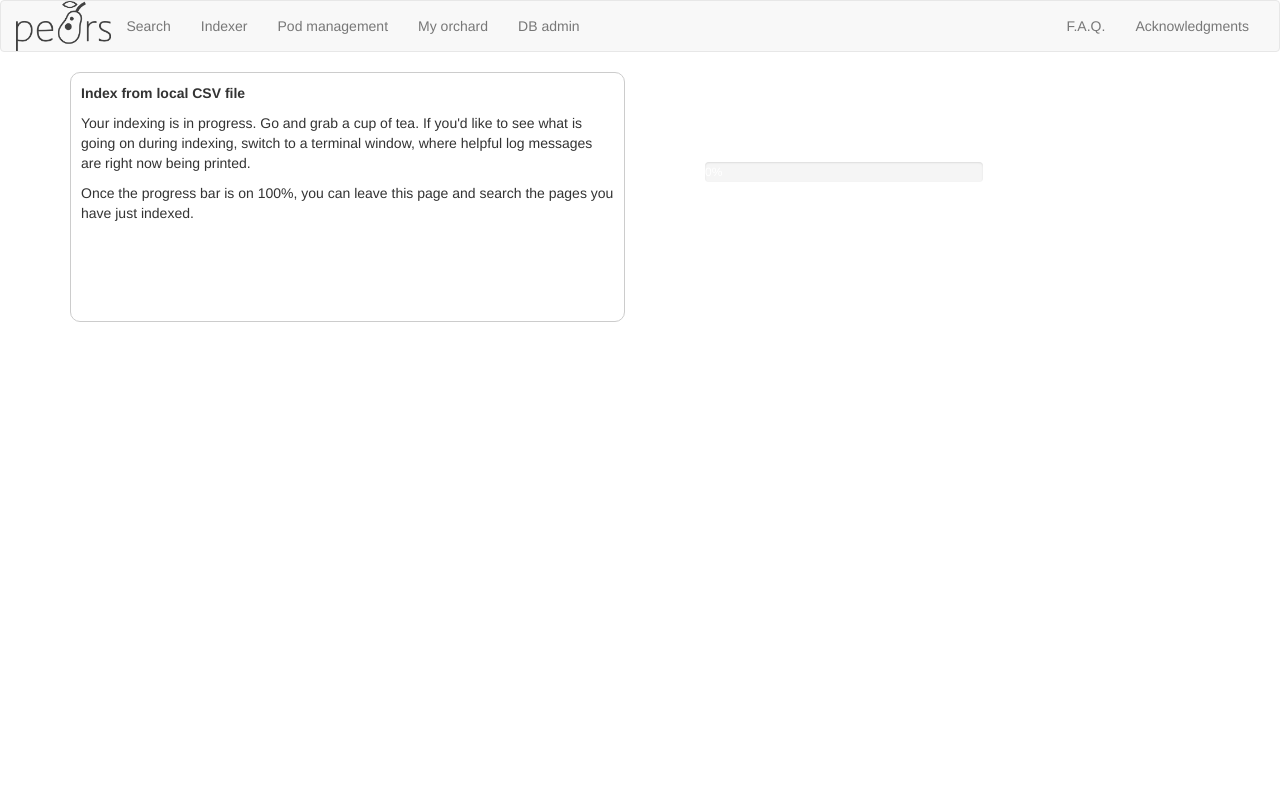
After one commit to PeARSearch/PeARS-lite, a Flask app: template app/templates/indexer/progress_csv.html in a window 1280 px wide. The commit adds this page. Run offline with Flask 2, Linux system fonts and the light colour scheme; the template is opened without the code that fills it, so the values that code supplies are empty; some libraries are stand-ins or nearby versions.

Commit message:
Added csv file processing

```diff
--- a/app/__init__.py
+++ b/app/__init__.py
@@ -67,7 +67,7 @@ admin = Admin(app, name='PeARS DB', template_mode='bootstrap3')
 class UrlsModelView(ModelView):
     list_template = 'admin/pears_list.html'
     column_exclude_list = ['vector']
-    column_searchable_list = ['url', 'title', 'notes', 'pod']
+    column_searchable_list = ['url', 'title', 'doctype', 'notes', 'pod']
     column_editable_list = ['notes']
     can_edit = True
     page_size = 50
--- a/app/indexer/controllers.py
+++ b/app/indexer/controllers.py
@@ -7,7 +7,8 @@ import logging
 import joblib
 import numpy as np
 from scipy import sparse
-from math import ceil
+from pandas import read_csv
+from math import ceil, isnan
 from flask import (Blueprint,
                    flash,
                    request,
@@ -48,15 +49,16 @@ def from_docs():
     if Urls.query.count() == 0:
         init_podsum()
 
-    print("DOC FILE:", request.files['file_source'])
-    if request.files['file_source'].filename[-4:] == ".txt":
+    filename = request.files['file_source'].filename
+    print("DOC FILE:", filename)
+    if filename[-4:] == ".txt":
         keyword = request.form['docs_keyword']
         keyword, lang = get_language(keyword)
         print("LANGUAGE:",lang)
         file = request.files['file_source']
         file.save(join(dir_path, "docs_to_index.txt"))
-        f = open(join(dir_path, "keyword_lang.txt"), 'w')
-        f.write(keyword+'::'+lang+'\n')
+        f = open(join(dir_path, "file_source_info.txt"), 'w')
+        f.write(filename+'::'+keyword+'::'+lang+'\n')
         f.close()
         return render_template('indexer/progress_docs.html')
 
@@ -109,6 +111,22 @@ def from_url():
         f.close()
         return render_template('indexer/progress_url.html', url=u)
 
+@indexer.route("/from_csv", methods=["POST"])
+def from_csv():
+    if Urls.query.count() == 0:
+        init_podsum()
+    filename = request.files['file_source'].filename
+    print("FILE:", filename)
+    if filename[-4:] == ".csv":
+        keyword = request.form['csv_keyword']
+        keyword, lang = get_language(keyword)
+        print("LANGUAGE:",lang)
+        file = request.files['file_source']
+        file.save(join(dir_path, "spreadsheet_to_index.csv"))
+        f = open(join(dir_path, "file_source_info.txt"), 'w')
+        f.write(filename+'::'+keyword+'::'+lang+'\n')
+        f.close()
+        return render_template('indexer/progress_csv.html')
 
 @indexer.route("/from_share", methods=["POST"])
 def from_share():
@@ -171,11 +189,12 @@ def progress_docs():
     logging.debug("Running progress local file")
     def generate():
         kwd = ''
-        lang='en'
+        lang = 'en'
+        doctype = 'doc'
         urls, titles, snippets = readDocs(join(dir_path, "docs_to_index.txt"))
-        f = open(join(dir_path, "keyword_lang.txt"), 'r')
+        f = open(join(dir_path, "file_source_info.txt"), 'r')
         for line in f:
-            kwd,lang = line.rstrip('\n').split('::')
+            source, kwd, lang = line.rstrip('\n').split('::')
         pod_name = kwd+'.npz'
         pod_dir = join(dir_path,'static','pods')
         if not isfile(join(pod_dir,pod_name)):
@@ -186,10 +205,51 @@ def progress_docs():
         c = 0
         for url, title, snippet in zip(urls, titles, snippets):
             print(url,title)
-            success, podsum = mk_page_vector.compute_vectors_local_docs(url, title, snippet, kwd, lang)
+            success, podsum = mk_page_vector.compute_vectors_local_docs(url, doctype, title, snippet, kwd, lang)
             pod_from_file(kwd, 'en', podsum)
             c += 1
             print('###', str(ceil(c / len(urls) * 100)))
             yield "data:" + str(ceil(c / len(urls) * 100)) + "\n\n"
 
     return Response(generate(), mimetype='text/event-stream')
+
+@indexer.route("/progress_csv")
+def progress_csv():
+    logging.debug("Running progress local csv")
+    def generate():
+        kwd = ''
+        lang = 'en'
+        doctype = 'csv'
+        df = read_csv(join(dir_path, "spreadsheet_to_index.csv"))
+        f = open(join(dir_path, "file_source_info.txt"), 'r')
+        for line in f:
+            source, kwd, lang = line.rstrip('\n').split('::')
+        pod_name = kwd+'.npz'
+        pod_dir = join(dir_path,'static','pods')
+        if not isfile(join(pod_dir,pod_name)):
+            print("Making 0 CSR matrix")
+            pod = np.zeros((1,10000))
+            pod = sparse.csr_matrix(pod)
+            sparse.save_npz(join(pod_dir,pod_name), pod)
+        c = 0
+        columns = list(df.columns)
+        table = df.to_numpy()
+        for i in range(table.shape[0]):
+            row = table[i]
+            print(row, type(row[0]))
+            if isinstance(row[0],float) and isnan(row[0]):
+                continue
+            title = source.replace('.csv','').title()+': '+row[0]+' ['+str(i)+']'
+            url = source+'#'+title
+            snippet = ''
+            for i in range(len(columns)):
+                value = str(row[i]).replace('/',' / ')
+                snippet+=str(columns[i])+': ' +value+' # '
+            print(url,title)
+            success, podsum = mk_page_vector.compute_vectors_local_docs(url, doctype, title, snippet, kwd, lang)
+            pod_from_file(kwd, lang, podsum)
+            c += 1
+            print('###', str(ceil(c / table.shape[0] * 100)))
+            yield "data:" + str(ceil(c / table.shape[0] * 100)) + "\n\n"
+
+    return Response(generate(), mimetype='text/event-stream')
--- a/app/indexer/htmlparser.py
+++ b/app/indexer/htmlparser.py
@@ -110,7 +110,7 @@ def extract_html(url):
             except Exception:
                 error = "ERROR extract_html: Failed to get CC status for", url, "..."
             if cc:
-                snippet = body_str[:200].replace(',', '-')
+                snippet = body_str[:400].replace(',', '-')
             else:
-                snippet = body_str[:100].replace(',', '-')
+                snippet = body_str[:300].replace(',', '-')
     return title, body_str, snippet, cc, error
--- /dev/null
+++ b/app/templates/indexer/progress_csv.html
@@ -0,0 +1,105 @@
+<!--
+SPDX-FileCopyrightText: 2022 PeARS Project, <community@pearsproject.org>,
+
+SPDX-License-Identifier: AGPL-3.0-only
+-->
+
+<html>
+    <head>
+        <meta charset="utf-8">
+        <meta http-equiv="X-UA-Compatible" content="IE=edge">
+        <meta name="viewport" content="width=device-width, initial-scale=1">
+
+        <link rel="stylesheet" href="https://maxcdn.bootstrapcdn.com/bootstrap/3.3.5/css/bootstrap.min.css"
+        integrity="sha512-dTfge/zgoMYpP7QbHy4gWMEGsbsdZeCXz7irItjcC3sPUFtf0kuFbDz/ixG7ArTxmDjLXDmezHubeNikyKGVyQ==" crossorigin="anonymous">
+        <script src="//ajax.googleapis.com/ajax/libs/jquery/2.1.1/jquery.min.js"></script>
+        <link rel="stylesheet" href="https://maxcdn.bootstrapcdn.com/bootstrap/3.2.0/css/bootstrap.min.css">
+        <script src="https://maxcdn.bootstrapcdn.com/bootstrap/3.2.0/js/bootstrap.min.js"></script>
+        <script>
+
+	var source = new EventSource("/indexer/progress_csv");
+	source.onmessage = function(event) {
+        if (event.data == 0) {
+            $('.progress-bar').addClass("progress-bar-danger").css('width', '100%').attr('aria-valuenow', 100);
+            $('.progress-bar-label').text("Error");
+			source.close()
+        } else {
+            $('.progress-bar').css('width', event.data+'%').attr('aria-valuenow', event.data);
+            $('.progress-bar-label').text(event.data+'%');
+            if(event.data == 100){
+                source.close()
+            }
+        }
+	}
+	</script>
+
+        <title>PeARS indexing right now...</title>
+    </head>
+
+    <body>
+    <nav class="navbar navbar-default">
+    <div class="container-fluid">
+    <!-- Brand and toggle get grouped for better mobile display -->
+    <div class="navbar-header">
+      <button type="button" class="navbar-toggle collapsed" data-toggle="collapse" data-target="#bs-example-navbar-collapse-1" aria-expanded="false">
+        <span class="sr-only">Toggle navigation</span>
+        <span class="icon-bar"></span>
+        <span class="icon-bar"></span>
+        <span class="icon-bar"></span>
+      </button>
+      <!-- <a class="navbar-brand" href="#">Brand</a> -->
+      <a href="{{ url_for('search.index')}}" class="navbar-left"><img src="{{ url_for('static', filename='pears-logo-small.png')}}" height="50px"></a>
+    </div>
+
+    <!-- Collect the nav links, forms, and other content for toggling -->
+    <div class="collapse navbar-collapse" id="bs-example-navbar-collapse-1">
+      <ul class="nav navbar-nav">
+        <li><a href="{{url_for('search.index')}}">Search</a></li>
+        <li><a href="{{url_for('indexer.index')}}">Indexer</a></li>
+        <li><a href="{{url_for('pod_finder.index')}}">Pod management</a></li>
+        <li><a href="{{url_for('orchard.index')}}">My orchard</a></li>
+        <li><a href="{{url_for('admin.index')}}">DB admin</a></li>
+      </ul>
+      <ul class="nav navbar-nav navbar-right">
+        <li><a href="{{url_for('pages.return_faq')}}">F.A.Q.</a></li>
+        <li><a href="{{url_for('pages.return_acknowledgements')}}">Acknowledgments</a></li>
+      </ul>
+    </div><!-- /.navbar-collapse -->
+    </div><!-- /.container-fluid -->
+    </nav>
+
+    <div class="container">
+
+        <div  class="row">
+            <div class="col-md-6">
+            <div  style="border: 1px solid #ccc; border-radius:10px; padding:10px; height:250px">
+            <p><b>Index from local CSV file</b></p>
+            <p>Your indexing is in progress. Go and grab a cup of tea. If you'd like to see what is going on during indexing, switch to a terminal
+            window, where helpful log messages are right now being printed.</p>
+            <p>Once the progress bar is on 100%, you can leave this page and search the pages you have just indexed.</p>
+            </div>
+            </div>
+            <div class="col-md-6">
+            <br><br>
+            {% with messages = get_flashed_messages(with_categories=true) %}
+            <!-- Categories: success (green), info (blue), warning (yellow), danger (red) -->
+            {% if messages %}
+            {% for category, message in messages %}
+            <div class="alert alert-{{ category }} alert-dismissible" role="alert">
+                <button type="button" class="close" data-dismiss="alert" aria-label="Close"><span aria-hidden="true">&times;</span></button>
+                <!-- <strong>Title</strong> --> {{ message }}
+            </div>
+            {% endfor %}
+            {% endif %}
+            {% endwith %}
+            <div class="progress" style="width: 50%; margin: 50px;">
+		<div class="progress-bar progress-bar-striped active" role="progressbar" aria-valuenow="0" aria-valuemin="0" aria-valuemax="100" style="width: 0%">
+			<span class="progress-bar-label">0%</span>
+		</div>
+            </div>
+
+        </div>
+
+    </div><!-- /.container -->
+    </body>
+</html>
```
Also changed, not shown: app/api/models.py (+5 -5 lines), app/indexer/mk_page_vector.py (+6 -7 lines), app/search/controllers.py (+7 -7 lines), app/search/score_pages.py (+64 -27 lines), app/templates/indexer/index.html (+75 -72 lines), app/templates/orchard/index.html (+7 -7 lines), app/templates/pod_finder/index.html (+2 -29 lines), app/templates/search/results.html (+6 -5 lines), app/utils.py (+16 -1 lines), app/utils_db.py (+4 -5 lines).
